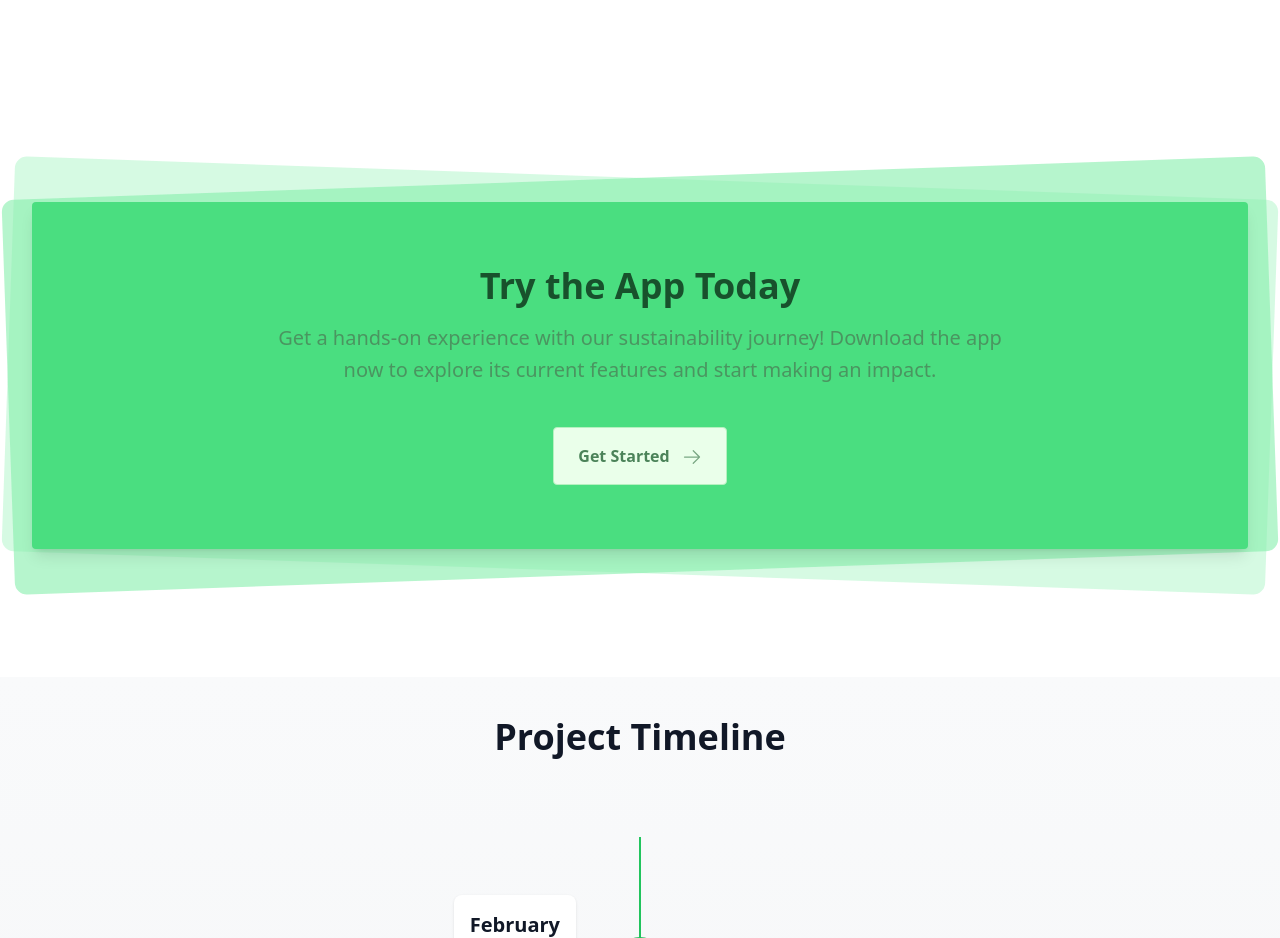
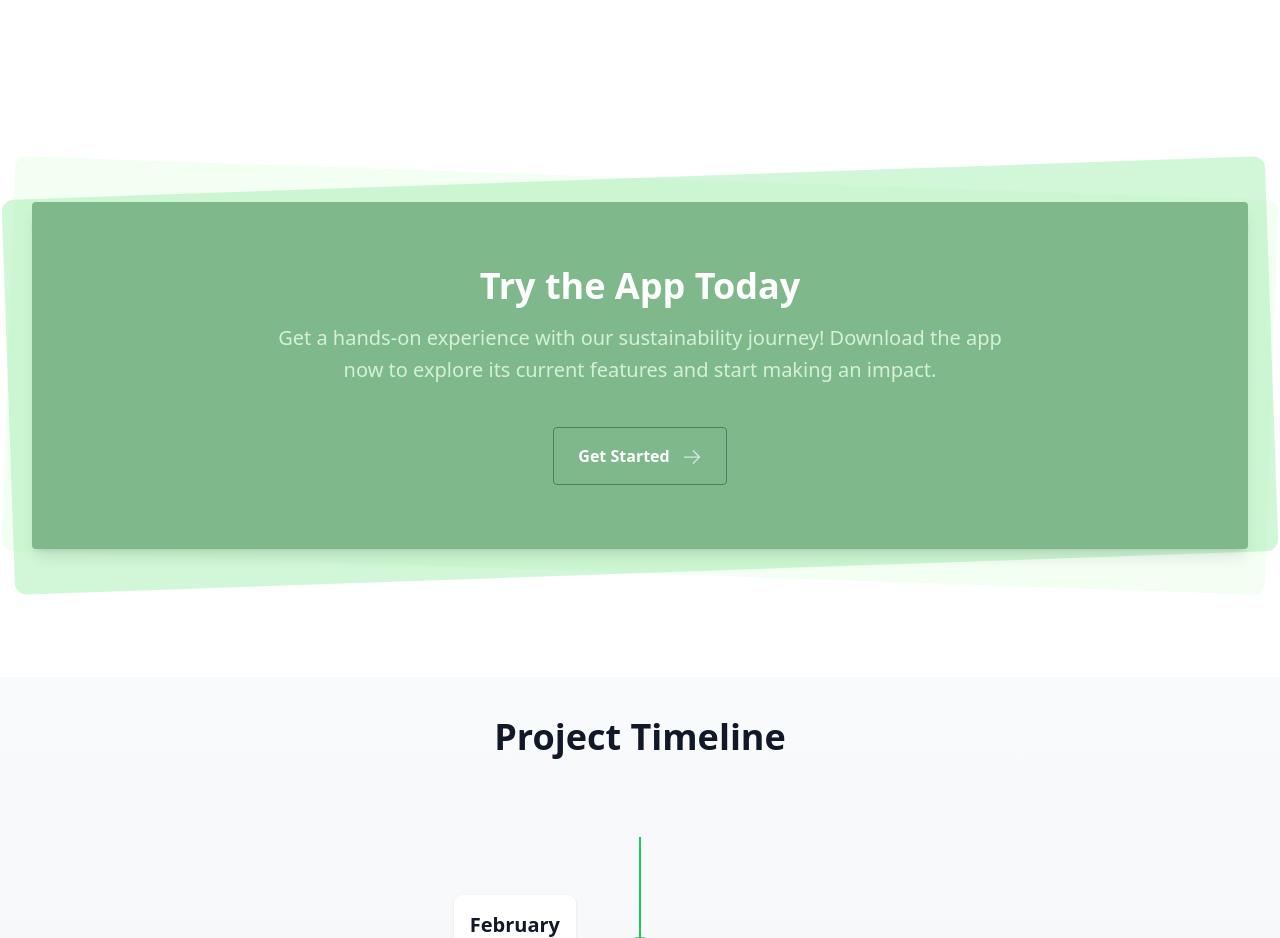
Before and after one commit to Act4Zero/LandingPage-GreenCompass, a Next.js app: page / in a window 1280 px wide. Shown: the part 2760-3698 px from the top of the page. Built offline with nearby package versions, Linux system fonts and the light colour scheme.

Commit message:
[Theme] Update CTA section

```diff
--- a/src/components/CtaSection.js
+++ b/src/components/CtaSection.js
@@ -9,31 +9,37 @@ function CtaSection(props) {
   return (
     <Section
       size={props.size}
-      bgColor={props.bgColor}
+      bgColor={props.bgColor || "bg-lightBg"}
       bgImage={props.bgImage}
       bgImageOpacity={props.bgImageOpacity}
-      textColor={props.textColor}
+      textColor={props.textColor || "text-green-darkest"}
     >
       <div className="container py-10 md:py-0">
         <div className="relative">
-          <div className="pattern-leaves text-green-400 absolute bottom-0 right-0 w-32 h-32 lg:w-48 lg:h-48 transform translate-x-12 translate-y-16" />
-          <div className="pattern-leaves text-green-400 absolute top-0 left-0 w-32 h-32 lg:w-48 lg:h-48 transform -translate-x-12 -translate-y-16" />
-          <div className="absolute inset-0 -m-6 rounded-xl transform rotate-2 bg-green-200 bg-opacity-60" />
-          <div className="absolute inset-0 -m-6 rounded-xl transform -rotate-2 bg-green-300 bg-opacity-60" />
-          <div className="p-12 lg:py-16 lg:px-16 bg-green-400 rounded shadow-lg text-center relative">
+          {/* Updated Leaf Patterns */}
+          <div className="pattern-leaves text-green-light absolute bottom-0 right-0 w-32 h-32 lg:w-48 lg:h-48 transform translate-x-12 translate-y-16" />
+          <div className="pattern-leaves text-green-light absolute top-0 left-0 w-32 h-32 lg:w-48 lg:h-48 transform -translate-x-12 -translate-y-16" />
+          {/* Overlay Backgrounds */}
+          <div className="absolute inset-0 -m-6 rounded-xl transform rotate-2 bg-green-lightest bg-opacity-60" />
+          <div className="absolute inset-0 -m-6 rounded-xl transform -rotate-2 bg-green-light bg-opacity-60" />
+          {/* CTA Content */}
+          <div className="p-12 lg:py-16 lg:px-16 bg-green rounded shadow-lg text-center relative">
             <div className="space-y-10">
               <SectionHeader
                 title={props.title}
                 subtitle={props.subtitle}
                 strapline={props.strapline}
+                straplineColor="text-brown"
+                titleColor="text-white"
+                subtitleColor="text-green-lightest"
               />
               <div className="text-center">
                 <Link href="/sustainability" passHref={true}>
                   <Button
                     size="xl"
-                    variant="secondary"
+                    variant="primary"
                     endIcon={
-                      <ArrowRightIcon className="opacity-70 inline-block w-5 h-5" />
+                      <ArrowRightIcon className="opacity-70 inline-block w-5 h-5 text-white" />
                     }
                   >
                     {props.ctaText}
```
